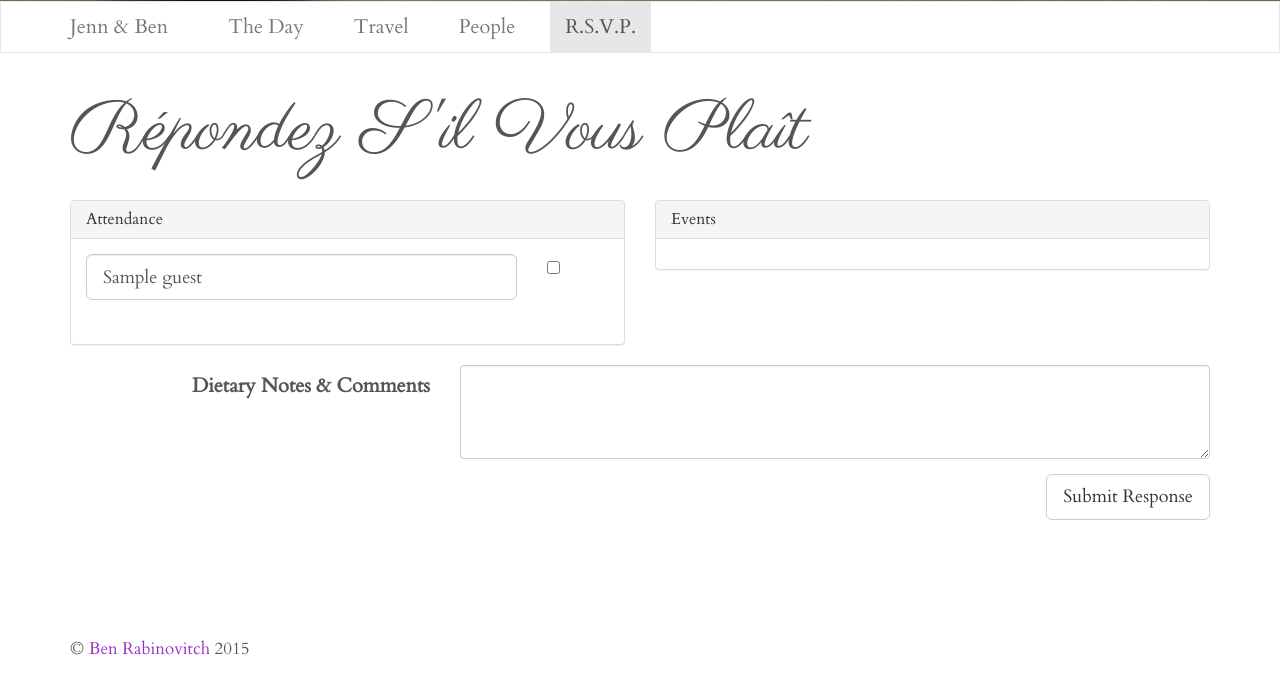
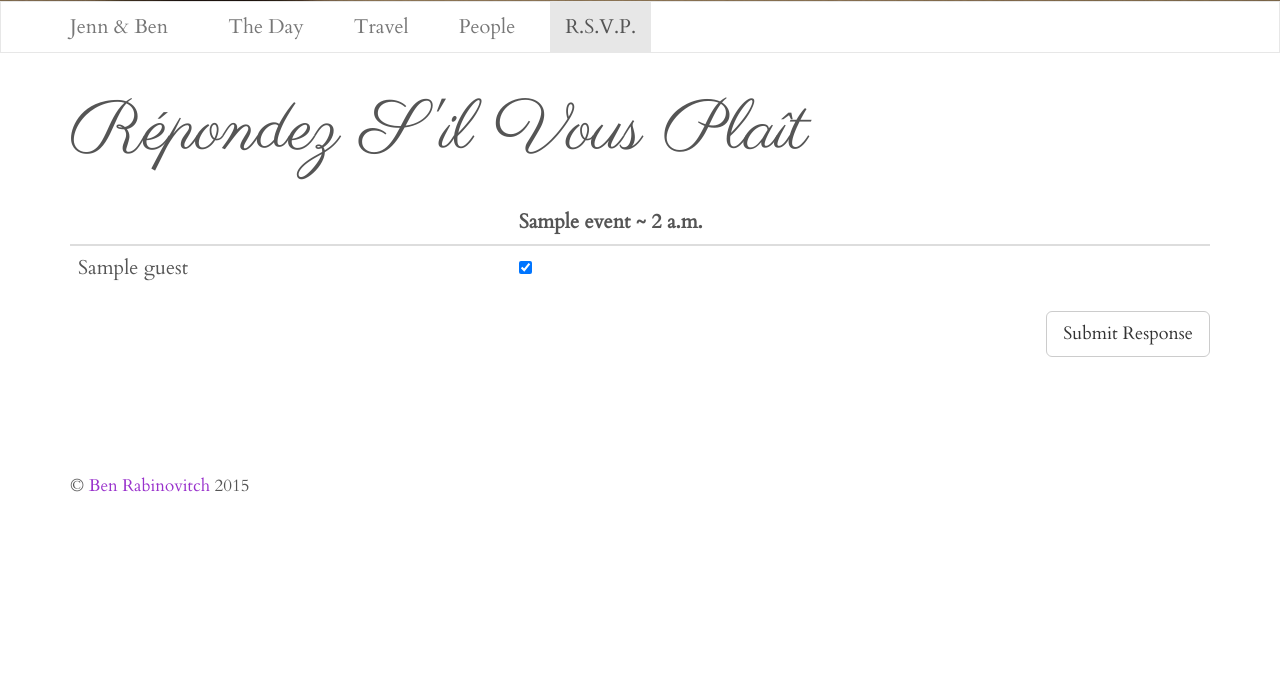
Before and after one commit to brab/wedding, a Django app: page /rsvp/000 in a window 1280 px wide. Shown: the part 523-1196 px from the top of the page. After the commit the page ends 1015 px from the top, so only its background shows below. Run offline with Django 3.2, Linux system fonts and the light colour scheme; tables that the repository leaves empty hold one stand-in row (values such as "Sample post"); some libraries are stand-ins or nearby versions.

Commit message:
Response functionality on the frontend

```diff
--- a/backend/rsvp/admin.py
+++ b/backend/rsvp/admin.py
@@ -26,8 +26,8 @@
 
 @admin.register(GuestGroup)
 class GuestGroupAdmin(admin.ModelAdmin):
-    fields = ['code', ]
-    list_display = ['code', ]
+    fields = ['code', 'responded', ]
+    list_display = ['code', 'responded', ]
 
 
 @admin.register(Guest)
--- a/backend/rsvp/models.py
+++ b/backend/rsvp/models.py
@@ -23,6 +23,7 @@
     """
     code = models.CharField(max_length=16, unique=True, )
     updated = models.DateTimeField(auto_now=True)
+    responded = models.BooleanField(default=False)
 
     def __unicode__(self):
         return u'{0}'.format(self.code)
--- a/backend/rsvp/templates/rsvp/detail.html
+++ b/backend/rsvp/templates/rsvp/detail.html
@@ -29,68 +29,36 @@
         {{ error }}
       </div>
       {% endif %}
-      <div class="row">
-        <div class="col-xs-6">
-          <div class="panel panel-default">
-            <div class="panel-heading">
-              <h3 class="panel-title">Attendance</h3>
-            </div>
-            <div class="panel-body">
-              {% for guest in guest_group.guest_set.all %}
-              <div class="row">
-                <div class="col-xs-10">
-                  <input
-                    class="form-control input-lg"
-                    id="guest_{{ guest.id }}_name"
-                    name="guest_{{ guest.id }}_name"
-                    placeholder=""
-                    value="{{ guest.name }}"
-                    >
-                </div>
-                <div class="col-xs-2">
-                  <input
-                    type="checkbox"
-                    {% if guest.attending %}checked="checked"{% endif %}
-                    >
-                </div>
-              </div>
-              <div class="clearfix">&nbsp;</div>
-              {% endfor %}
-            </div>
-          </div>
-        </div>
-        <div class="col-xs-6">
-          <div class="panel panel-default">
-            <div class="panel-heading">
-              <h3 class="panel-title">Events</h3>
-            </div>
-            <div class="panel-body">
-              {% for event in guest_group.event_set.all %}
-              <p>
-                {{ event.name }}
-                ~
-                {{ event.datetime_start | date:'f a' }}
-              </p>
-              {% endfor %}
-            </div>
-          </div>
-        </div>
-      </div>
 
-      <div class="form-group">
-        <label class="col-sm-4 control-label" for="notes">Dietary Notes &amp; Comments</label>
-        <div class="col-sm-8">
-          <textarea
-            class="form-control"
-            id="notes"
-            name="notes"
-            placeholder=""
-            rows="4"
-            >
-            {{ guest_group.notes }}
-          </textarea>
-        </div>
-      </div>
+      <table class="table table-hover">
+        <thead>
+          {% for guest in guest_group.guest_set.all %}
+          {% if forloop.first %}
+          <tr>
+            <th></th>
+            {% for event in guest.events.all %}
+            <th>
+              {{ event.name }} ~ {{ event.datetime_start | date:'f a' }}
+            </th>
+            {% endfor %}
+          </tr>
+        </thead>
+        <tbody>
+          {% endif %}
+          <tr>
+            <td>{{ guest.name }}</td>
+            {% for attendance in guest.attendance_set.all %}
+            <td>
+              <input
+                name="attendance_{{ attendance.id }}"
+                type="checkbox"
+                {% if attendance.attending %}checked="checked"{% endif %}
+                >
+            </td>
+            {% endfor %}
+          </tr>
+          {% endfor %}
+      </table>
 
       <div>
         <button
--- a/backend/rsvp/views.py
+++ b/backend/rsvp/views.py
@@ -5,7 +5,7 @@
 from django.http import HttpResponseRedirect
 from django.shortcuts import render
 
-from rsvp.models import GuestGroup
+from rsvp.models import Attendance, GuestGroup
 
 def detail(request, code):
     """
@@ -21,11 +21,13 @@
             {'error': 'Please re-enter your Invite Word', },
         )
     if request.method == 'POST':
-        print request.POST
-        for ind, guest in enumerate(guest_group.guest_set.all()):
-            guest.name = request.POST.get('guest_{0}_name'.format(ind))
-            guest.save()
-        guest_group.notes = request.POST.get('notes', '', ).strip()
+        attendances = Attendance.objects.filter(guest__in=guest_group.guest_set.all())
+        for attendance in attendances:
+            attendance.attending = True \
+                if 'attendance_{0}'.format(attendance.id) in request.POST \
+                else False
+            attendance.save()
+        guest_group.responded = True
         guest_group.save()
     return render(
         request,
```
Also changed, not shown: backend/rsvp/migrations/0011_guestgroup_responded.py (added).
